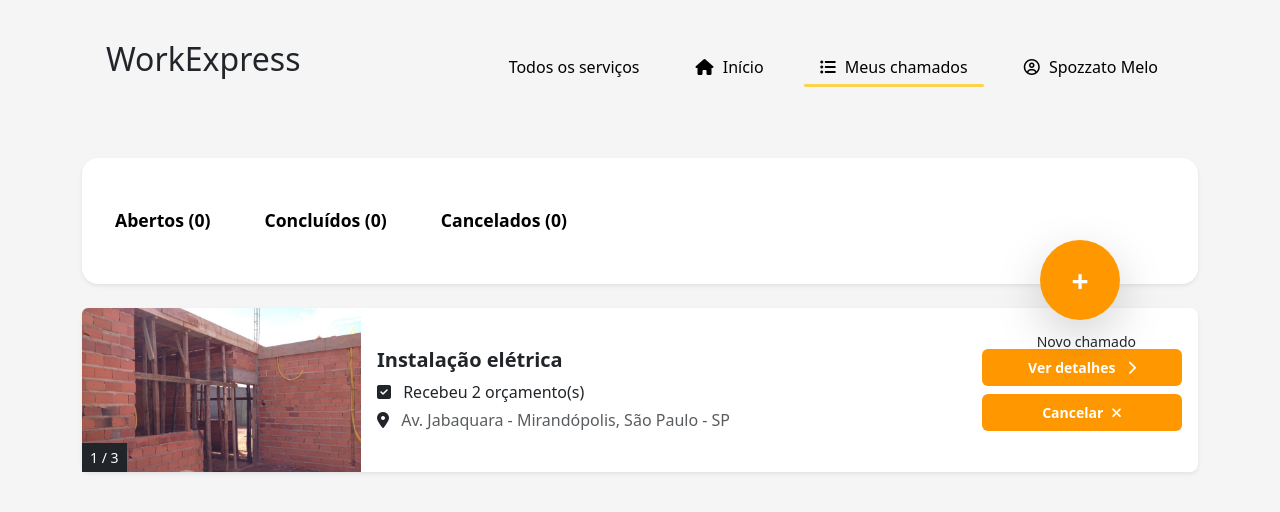
After one commit to Adan-Marques/tcc_ads, a Django app: page /accounts/ticketUsuario/ in a window 1280 px wide. The commit adds this page. Shown: the top 512 px of the page. Run offline with Django 5.2, Linux system fonts and the light colour scheme.

Commit message:
feat: adicionar nova tela de ticketUsuario

```diff
--- a/static/css/home.css
+++ b/static/css/home.css
@@ -1,4 +1,3 @@
-
 body {
 	background-color: #f8f9fa;
 }
@@ -39,6 +38,7 @@ body {
 	background-color: #f7931e;
 	color: white;
 }
+
 .navbar-orange {
 	background-color: #F57C00;
 }
@@ -197,6 +197,7 @@ body {
 	background-color: #f7931e;
 	color: white;
 }
+
 .navbar-orange {
 	background-color: #F57C00;
 }
@@ -345,36 +346,44 @@ body {
 	text-align: center;
 	width: 200px;
 }
+
 .floating-button h2 {
 	font-size: 18px;
 	margin-bottom: 10px;
 }
+
 .floating-button p {
 	font-size: 14px;
 	margin-bottom: 10px;
 }
+
 .floating-button a {
 	color: white;
 	font-weight: bold;
 	text-decoration: none;
 }
+
 .floating-button a:hover {
 	text-decoration: underline;
 }
+
 .category-card {
 	background: #fff;
 	border-radius: 10px;
 	padding: 20px;
 	text-align: center;
 }
+
 .category-card h5 {
 	margin-top: 10px;
 }
+
 .category-card a {
 	color: #ff7f00;
 	font-weight: bold;
 	text-decoration: none;
 }
+
 .category-card a:hover {
 	text-decoration: underline;
 }
@@ -404,6 +413,7 @@ body {
 	.carousel-control-prev {
 		left: -40px;
 	}
+
 	.carousel-control-next {
 		right: -40px;
 	}
@@ -414,9 +424,11 @@ body {
 	height: 180px;
 	object-fit: cover;
 }
+
 body {
 	background-color: #f5f5f5;
 }
+
 .sidebar {
 	height: 100vh;
 	background-color: #fff;
@@ -426,6 +438,7 @@ body {
 	flex-direction: column;
 	align-items: center;
 }
+
 .ticket-box {
 	width: 100%;
 	max-width: 280px;
@@ -435,25 +448,117 @@ body {
 	border-radius: 8px;
 	box-shadow: 0 2px 4px rgba(0, 0, 0, 0.1);
 }
+
 .ticket-list {
 	display: flex;
 	flex-direction: column;
 	align-items: center;
 	width: 100%;
 }
+
 .btn-warning {
 	background-color: #ff9800;
 	border-color: #ff9800;
 }
+
 .btn-warning:hover {
 	background-color: #e68900;
 	border-color: #e68900;
 }
+
 .content-container {
 	max-width: 600px;
 	margin: auto;
 }
+
 .ticket-list {
 	margin: 0;
 	text-align: center;
 }
+
+.custom-tab {
+	font-weight: 600;
+	color: #333;
+	border: none;
+	border-bottom: 3px solid transparent;
+	border-radius: 0;
+	padding-bottom: 10px;
+	margin-right: 20px;
+	font-size: 1.1rem;
+	background-color: transparent;
+	transition: all 0.2s ease-in-out;
+}
+
+.custom-tab:hover {
+	color: #f59e0b;
+	border-bottom: 3px solid #f59e0b;
+}
+
+.navbar-menu {
+	border-bottom: 1px solid #f0f0f0;
+}
+
+.nav-menu-link {
+	color: #333;
+	font-weight: 500;
+	position: relative;
+	padding-bottom: 8px;
+	transition: color 0.3s;
+}
+
+.nav-menu-link:hover {
+	color: #f59e0b;
+	/* Laranja no hover */
+}
+
+.nav-menu-link.active {
+	color: #000;
+}
+
+.nav-menu-link.active::after {
+	content: '';
+	position: absolute;
+	bottom: 0;
+	left: 0;
+	width: 100%;
+	height: 3px;
+	background-color: #fcd34d;
+	/* Laranja claro */
+	border-radius: 2px;
+}
+
+.navbar-menu {
+    background-color: transparent;
+    box-shadow: none;
+    border: none;
+}
+
+.nav-menu-link {
+    color: #000; /* Texto preto */
+    font-weight: 500;
+    position: relative;
+    padding-bottom: 8px;
+    text-decoration: none; /* Remove sublinhado */
+    background: none;
+    border: none;
+    transition: color 0.3s;
+}
+
+.nav-menu-link:hover {
+    color: #f59e0b; /* Laranja no hover */
+}
+
+.nav-menu-link.active {
+    color: #000;
+}
+
+.nav-menu-link.active::after {
+    content: '';
+    position: absolute;
+    bottom: 0;
+    left: 0;
+    width: 100%;
+    height: 3px;
+    background-color: #fcd34d; /* Laranja claro */
+    border-radius: 2px;
+}
--- /dev/null
+++ b/templates/ticketUsuario.html
@@ -0,0 +1,112 @@
+{% load static %}
+<!DOCTYPE html>
+<html lang="pt-br">
+
+<head>
+    <meta charset="UTF-8">
+    <meta name="viewport" content="width=device-width, initial-scale=1.0">
+    <title>WorkExpress</title>
+    <link href="https://cdn.jsdelivr.net/npm/bootstrap@5.3.3/dist/css/bootstrap.min.css" rel="stylesheet"
+        integrity="sha384-QWTKZyjpPEjISv5WaRU9OFeRpok6YctnYmDr5pNlyT2bRjXh0JMhjY6hW+ALEwIH" crossorigin="anonymous">
+    <link rel="stylesheet" href="/static/css/home.css">
+    <link rel="stylesheet" href="https://cdnjs.cloudflare.com/ajax/libs/font-awesome/6.7.2/css/all.min.css"
+        integrity="sha512-Evv84Mr4kqVGRNSgIGL/F/aIDqQb7xQ2vcrdIwxfjThSH8CSR7PBEakCr51Ck+w+/U6swU2Im1vVX0SVk9ABhg=="
+        crossorigin="anonymous" referrerpolicy="no-referrer" />
+    <link rel="stylesheet" href="https://cdnjs.cloudflare.com/ajax/libs/font-awesome/6.5.1/css/all.min.css">
+    <script src="https://cdn.jsdelivr.net/npm/bootstrap@5.3.0/dist/js/bootstrap.bundle.min.js"></script>
+</head>
+
+<body>
+    <div class="container mt-4">
+        <nav class="navbar-menu d-flex align-items-center justify-content-between px-4 py-3">
+
+            <h3>
+                <div class="logo fw-bold fs-4">
+                    <h2>WorkExpress</h2>
+                </div>
+            </h3>
+            <ul class="nav gap-4 align-items-center mb-0">
+                <li class="nav-item">
+                    <a class="nav-link nav-menu-link" href="#" style="color: black;">Todos os serviços</a>
+                </li>
+                <li class="nav-item">
+                    <a class="nav-link nav-menu-link" href="{%  url 'home'  %}" style="color: black;">
+                        <i class="fa-solid fa-house" style="margin-right: 5px;"></i> Início
+                    </a>
+                </li>
+                <li class="nav-item">
+                    <a class="nav-link nav-menu-link active" href="#" style="color: black;">
+                        <i class="fa-solid fa-list-ul" style="margin-right: 5px;"></i> Meus chamados
+                    </a>
+                </li>
+                <li class="nav-item">
+                    <a class="nav-link nav-menu-link" href="#" style="color: black;">
+                        <i class="fa-regular fa-circle-user" style="margin-right: 5px;"></i> Spozzato Melo
+                    </a>
+                </li>
+            </ul>
+        </nav>
+        </nav>
+        <br>
+        <br>
+        <div class="tabs-container shadow-sm rounded-4 p-3 bg-white mb-4">
+            <br>
+            <ul class="nav nav-tabs border-0" id="statusTabs">
+                <li class="nav-item">
+                    <a class="nav-link custom-tab" href="#">Abertos (0)</a>
+                </li>
+                <li class="nav-item">
+                    <a class="nav-link custom-tab" href="#">Concluídos (0)</a>
+                </li>
+                <li class="nav-item">
+                    <a class="nav-link custom-tab" href="#">Cancelados (0)</a>
+                </li>
+            </ul>
+            <br>
+        </div>
+        <!-- Lista de chamados -->
+        <div class="chamados-list">
+            <div class="card shadow-sm mb-3 border-0 rounded-3">
+                <div class="row g-0 align-items-center">
+                    <div class="col-md-3 position-relative">
+                        <img src="{% static 'images/8.jpg' %}" class="img-fluid rounded-start" alt="Imagem chamado">
+                        <div class="position-absolute bottom-0 start-0 bg-dark text-white px-2 py-1 small">1 / 3</div>
+                    </div>
+                    <div class="col-md-9">
+                        <div class="card-body d-flex justify-content-between align-items-center">
+                            <div>
+                                <h5 class="card-title fw-bold">Instalação elétrica</h5>
+                                <p class="card-text mb-1">
+                                    <i class="fa-solid fa-check-square text-dark me-2"></i>
+                                    Recebeu 2 orçamento(s)
+                                </p>
+                                <p class="card-text text-muted">
+                                    <i class="fa-solid fa-location-dot text-dark me-2"></i>
+                                    Av. Jabaquara - Mirandópolis, São Paulo - SP
+                                </p>
+                            </div>
+                            <div class="d-flex flex-column align-items-end gap-2">
+                                <a href="#" class="btn btn-warning text-white" style="width: 200px;">Ver detalhes <i
+                                        class="fa-solid fa-chevron-right ms-2"></i></a>
+                                <a href="#" class="btn btn-warning text-white" style="width: 200px;">Cancelar<i
+                                        class="fa-solid fa-xmark ms-2"></i></a>
+                            </div>
+                        </div>
+                    </div>
+                </div>
+            </div>
+        </div>
+
+        <!-- Botão flutuante -->
+        <a href="{%  url 'ticket'  %}"
+            class="btn btn-warning rounded-circle position-fixed shadow-lg d-flex align-items-center justify-content-center text-white"
+            style="width: 80px; height: 80px; font-size: 30px; bottom: 30rem; right: 10rem;">
+            +
+        </a>
+        <p class="position-fixed text-dark small" style="bottom: 27rem; right: 9rem;">
+            Novo chamado
+        </p>
+    </div>
+</body>
+
+</html>
--- a/users/urls.py
+++ b/users/urls.py
@@ -5,4 +5,5 @@ urlpatterns = [
     path('cadastro/', views.cadastro, name='cadastro'),
     path('logout/', views.logout_view, name='logout'),
     path('ticket/', views.ticket, name='ticket'),
+    path('ticketUsuario/', views.ticketUsuario, name='ticketUsuario'),
 ]
--- a/users/views.py
+++ b/users/views.py
@@ -33,3 +33,11 @@ def ticket(request):
         #TODO refactor
         return HttpResponse('*Fazer uma paǵina 404*')
     return render(request, 'ticket.html')
+
+
+#@login_required
+def ticketUsuario(request):
+    #if request.user.type_user == 'P':
+        #TODO refactor
+        #return HttpResponse('*Fazer uma paǵina 404*')
+    return render(request, 'ticketUsuario.html')
```
Also changed, not shown: static/images/8.jpg (added). Lines whose indentation alone changed are shown as unchanged.
